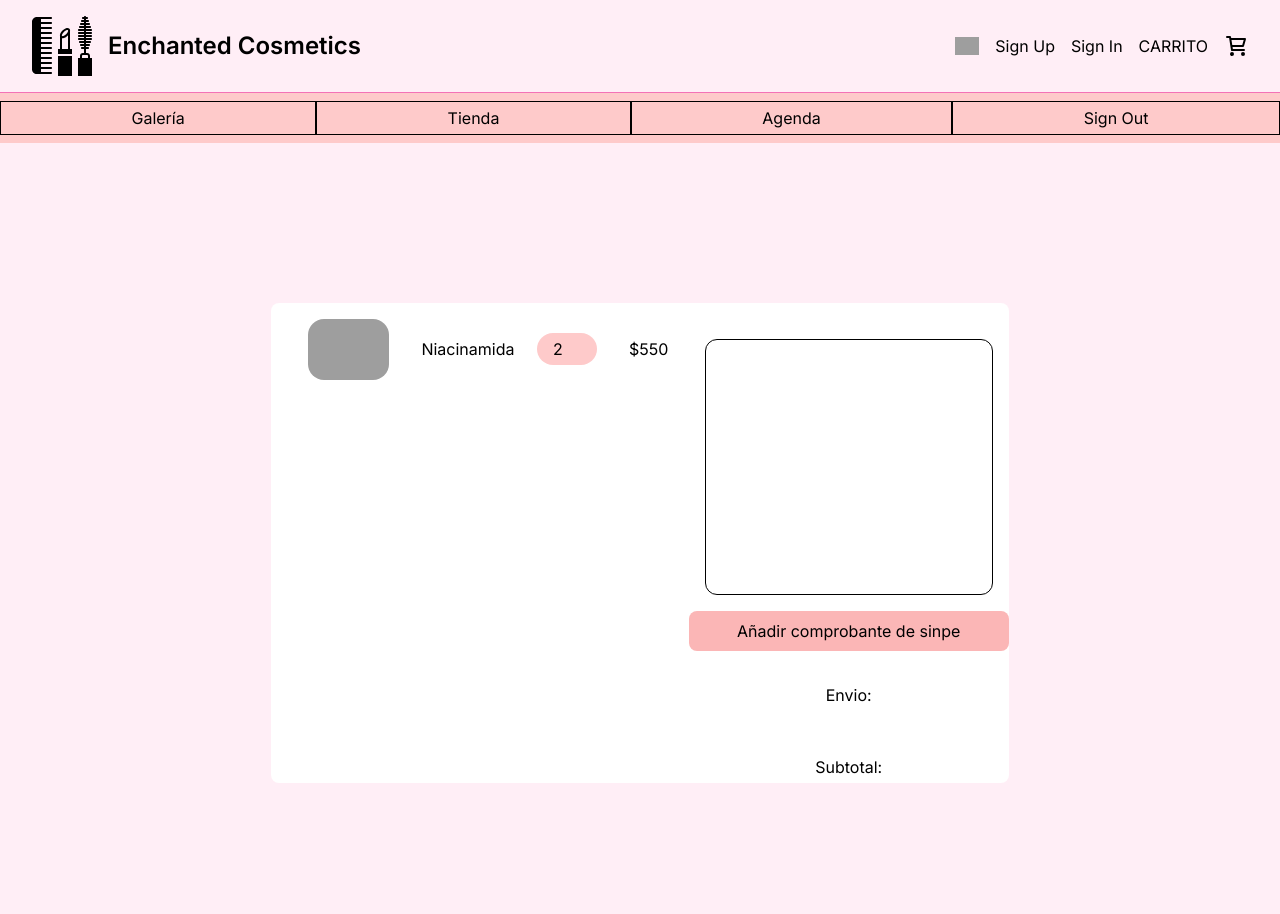
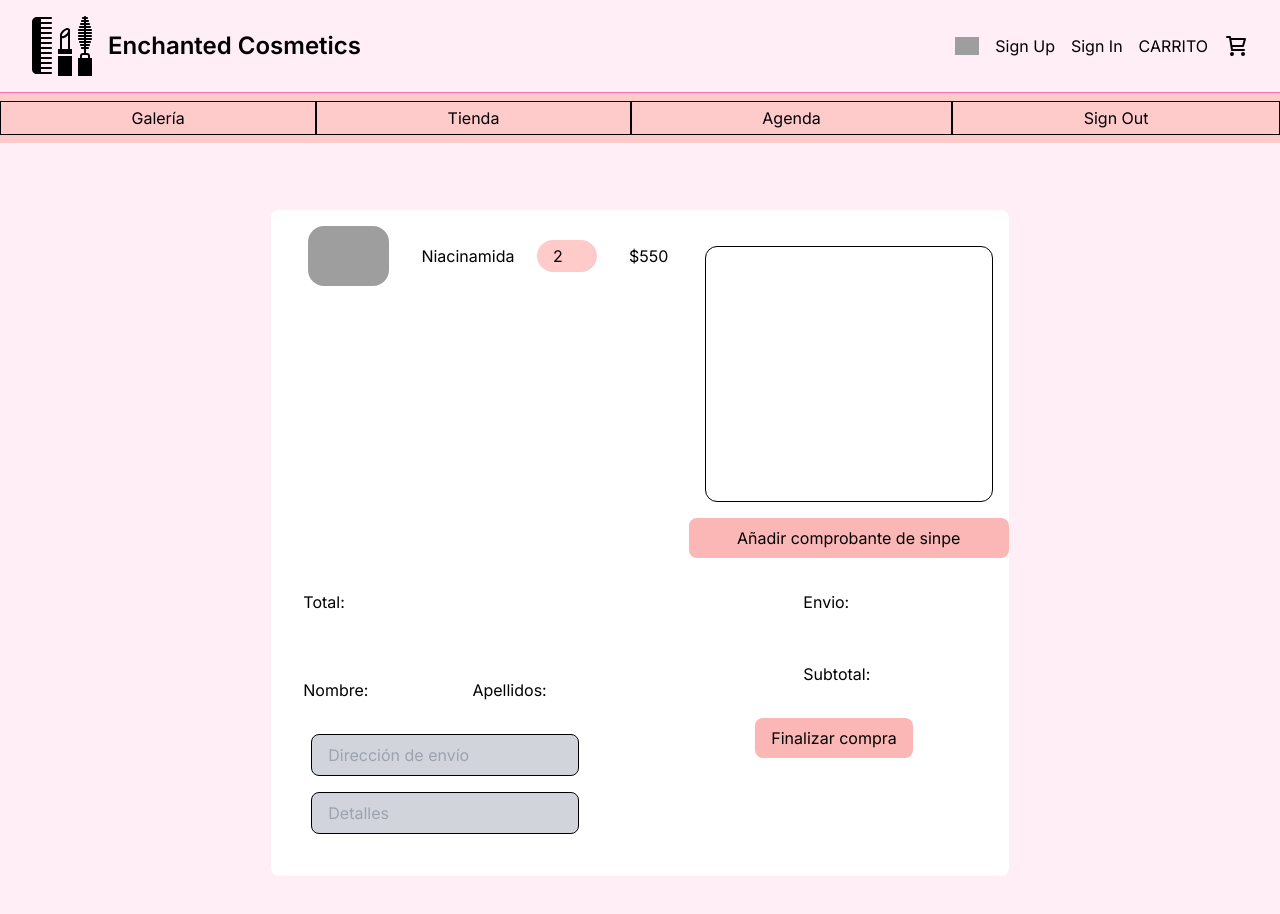
Before and after one commit to Elmono56/DuendeMaquillista, a Next.js app: page /pages/users/endPurchase in a window 1280 px wide. Shown: the top 914 px of the page. Built offline with nearby package versions, Linux system fonts and the light colour scheme; grey boxes are pictures that could not be loaded.

Commit message:
Fix: endPurchase completed (design)

```diff
--- a/src/app/pages/users/endPurchase/page.tsx
+++ b/src/app/pages/users/endPurchase/page.tsx
@@ -1,4 +1,4 @@
-// "use client";
+"use client";
 
 import React from "react";
 import Navbar from "@/app/components/Navbar";
@@ -9,7 +9,7 @@ const EndPurchase = () => {
     <div>
       <Navbar />
       <div className="flex justify-center items-center h-screen">
-        <div className="h-3/5 bg-white rounded-lg overflow-y-scroll">
+        <div className="h-5/6 bg-white rounded-lg">
           <div className="flex flex-row">
             <div className="overflow-y-scroll">
               <Cart
@@ -25,12 +25,7 @@ const EndPurchase = () => {
               <button className="boton-global">
                 Añadir comprobante de sinpe
               </button>
-              <p className="flex justify-center mt-4 p-4 text-black self-center">
-                Envio:
-              </p>
-              <p className="flex justify-center mt-4 p-4 text-black self-center">
-                Subtotal:
-              </p>
+
             </div>
           </div>
           <div className="flex flex-wrap items-center">
@@ -46,7 +41,7 @@ const EndPurchase = () => {
                   Apellidos:
                 </p>
               </div>
-              <div className="flex flex-col p-4">
+              <div className="flex flex-col ml-10">
                 <input
                   type="text"
                   placeholder="Dirección de envío"
@@ -58,10 +53,19 @@ const EndPurchase = () => {
                   className="input-global"
                 />
               </div>
+
             </div>
-          </div>
-          <div className="flex justify-center items-center m-4">
-            <button className="boton-global">Finalizar compra</button>
+            <div className="flex flex-col self-start">
+              <p className="flex justify-left mt-4 p-4 ml-52 text-black">
+                Envio:
+              </p>
+              <p className="flex justify-left mt-4 p-4 ml-52 text-black">
+                Subtotal:
+              </p>
+              <div className="flex justify-center items-center m-4 ml-44">
+                <button className="boton-global">Finalizar compra</button>
+              </div>
+            </div>
           </div>
         </div>
       </div>
```
